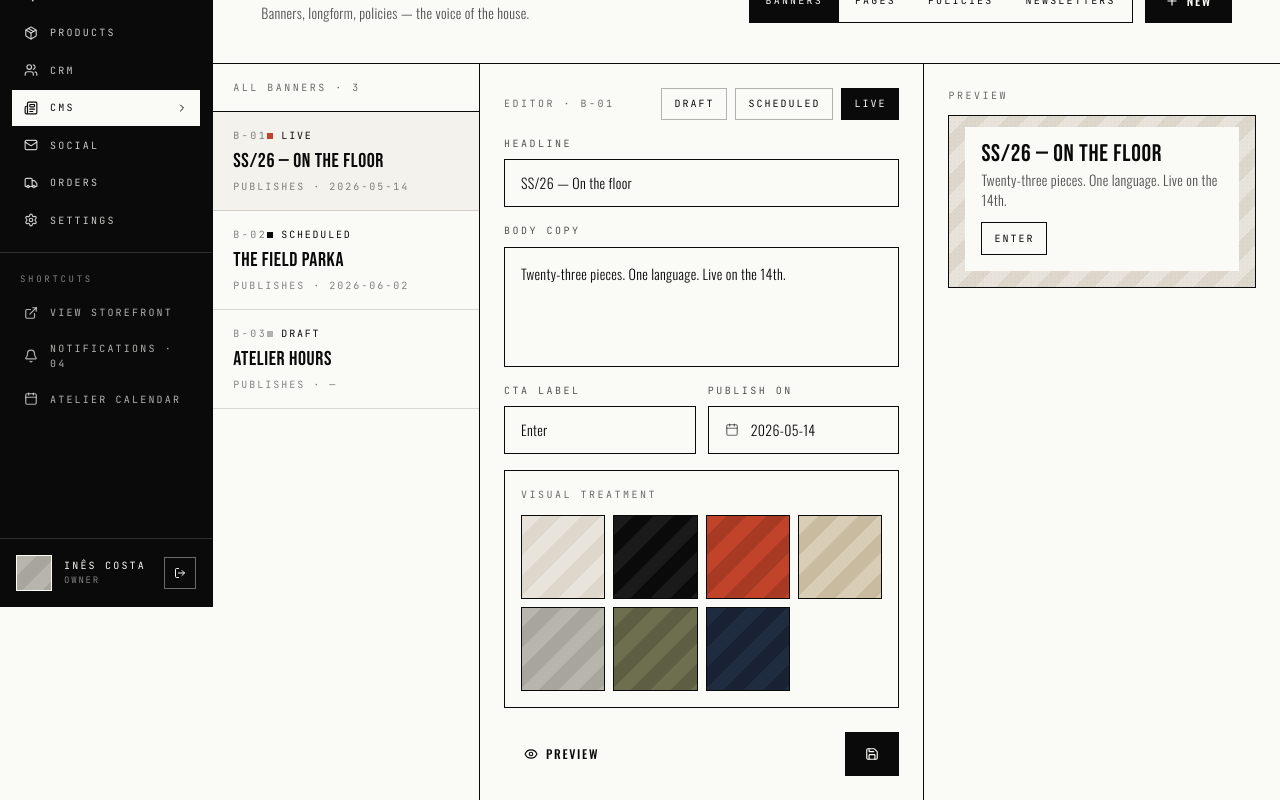
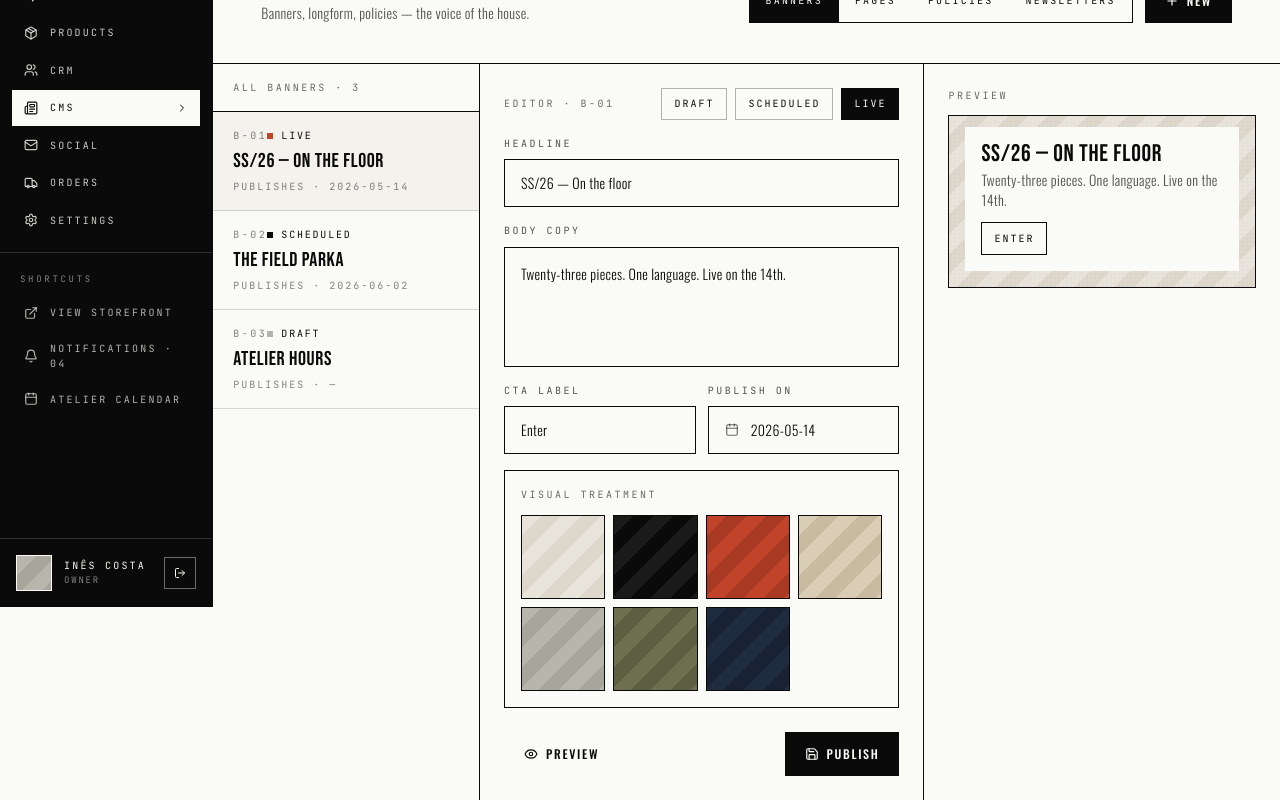
Before and after one commit to mikerb95/store_v2, a Next.js app: page /admin/cms in a window 1280 px wide. Shown: the part 194-994 px from the top of the page. Built offline with nearby package versions, Linux system fonts and the light colour scheme.

Commit message:
fix: update error messages in NotFound component and change save button to publish in CMS

```diff
--- a/app/not-found.tsx
+++ b/app/not-found.tsx
@@ -14,13 +14,13 @@ export default function NotFound() {
       <main className="min-h-[80vh] grid grid-cols-12 border-b border-ink">
         <div className="col-span-12 md:col-span-7 px-6 md:px-12 py-20 border-r border-ink flex flex-col justify-between">
           <div>
-            <div className="mono text-[10px] uppercase tracking-[0.3em] text-ink/60 mb-3">{t.error.eyebrow}</div>
+            <div className="mono text-[10px] uppercase tracking-[0.3em] text-ink/60 mb-3">{t.error.code}</div>
             <h1 className="display text-[18vw] md:text-[14vw] leading-[0.85] mb-6">{t.error.title}</h1>
             <p className="text-base text-ink/80 max-w-md">{t.error.sub}</p>
           </div>
           <div className="flex gap-3 mt-10 flex-wrap">
             <Link href="/"><Btn kind="solid" size="lg">{t.error.home}</Btn></Link>
-            <Link href="/#catalog"><Btn kind="outline" size="lg">{t.error.catalog}</Btn></Link>
+            <Link href="/#catalog"><Btn kind="outline" size="lg">{t.error.search}</Btn></Link>
           </div>
         </div>
         <div className="col-span-12 md:col-span-5 grid grid-rows-3">
--- a/components/admin/cms.tsx
+++ b/components/admin/cms.tsx
@@ -65,7 +65,7 @@ function BannerEditor() {
         <div className="flex gap-2 pt-2">
           <Btn kind="ghost" icon={Eye}>{t.cms.preview}</Btn>
           <div className="flex-1" />
-          <Btn kind="solid" icon={Save}>{t.cms.save}</Btn>
+          <Btn kind="solid" icon={Save}>{t.cms.publish}</Btn>
         </div>
       </div>
 
```
